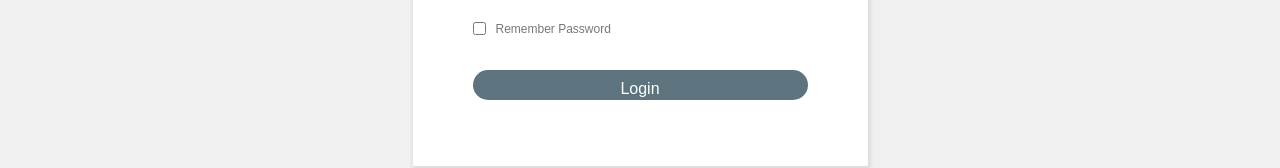
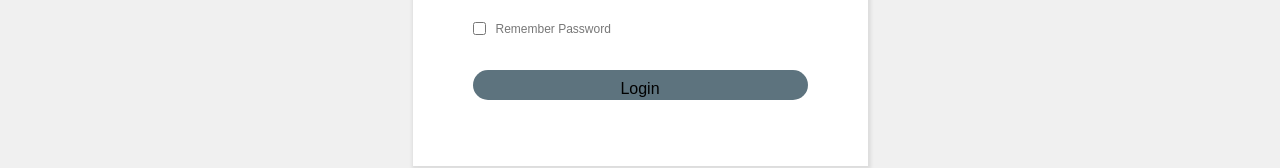
Before and after one commit to shilpashaji1204/interactive_portfolio, a React (Vite) app in the folder frontend/: page /login in a window 1280 px wide. In both pictures the pointer is over the button "Login". Shown: the part 461-629 px from the top of the page. Built offline with nearby package versions, Linux system fonts and the light colour scheme.

Commit message:
Modify with css

```diff
--- a/frontend/src/styles/Login.css
+++ b/frontend/src/styles/Login.css
@@ -67,5 +67,6 @@
   }
 
   .submit-btn:hover {
-    background-color:#5D737E;
+    background-color:#b39f9f;
+    color: black;
   }
```
